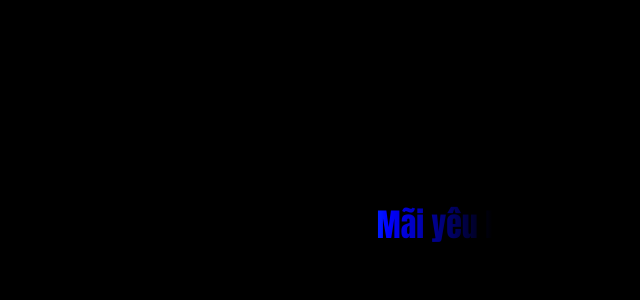
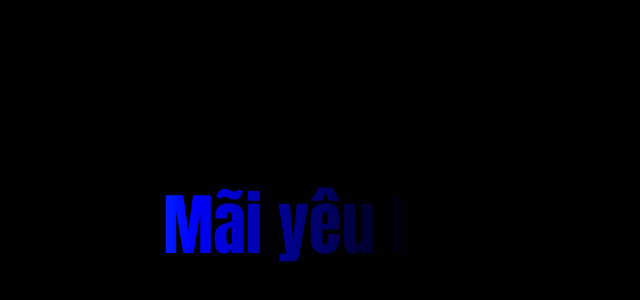
Before and after one commit to ncdanh/Mylove, a plain HTML site: page index.html in a window 1280 px wide. Shown: the part 176-476 px from the top of the page, without its empty margins (69-709 px from the left). Drawn offline with Linux system fonts and the light colour scheme.

Commit message:
Update css.css

```diff
--- a/css.css
+++ b/css.css
@@ -18,7 +18,7 @@ h1{
 
    font-family:impact;
 
-   font-size: xx-large;
+   font-size: 4.2em;
    background-image:linear-gradient(90deg, red,aqua ,blue, #000);
 
    background-size:80% 100%;
```
